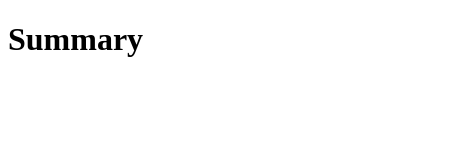
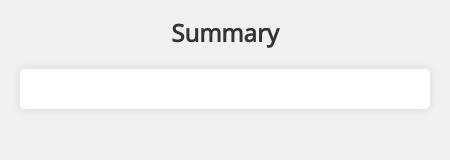
Before and after one commit to ay0503/Briefer, a browser extension: page client/popup.html in a window 400 px wide. Shown: the whole page, 450 px wide, since content can reach past the window. Drawn offline with nearby package versions, Linux system fonts and the light colour scheme.

Commit message:
added styling to popup

```diff
--- /dev/null
+++ b/client/popup.css
@@ -0,0 +1,22 @@
+body {
+  background-color: #f0f0f0;
+  margin: 0;
+  padding: 0;
+  font-family: 'Open Sans', Arial, sans-serif;
+}
+
+#title {
+  text-align: center;
+  color: #333;
+  font-size: 24px;
+}
+
+#summary {
+  margin: 20px;
+  margin-bottom: 30px;
+  padding: 20px;
+  border-radius: 5px;
+  background-color: #fff;
+  box-shadow: 0px 0px 10px rgba(0, 0, 0, 0.1);
+  font-size: 18px;
+}
--- a/client/popup.html
+++ b/client/popup.html
@@ -1,8 +1,20 @@
 <!DOCTYPE html>
 <html>
-  <body>
-    <h1>Summary</h1>
-    <p id="summary"></p>
-    <script src="popup.js"></script>
-  </body>
+<head>
+  <style>
+    body {
+      width: 450px;
+      height: 500px;
+      margin: 15px;
+      font-family: 'Open Sans', Arial, sans-serif;
+    }
+  </style>
+  <link href="https://fonts.googleapis.com/css2?family=Open+Sans&display=swap" rel="stylesheet">
+  <link rel="stylesheet" type="text/css" href="popup.css">
+</head>
+<body>
+  <h1 id="title">Summary</h1>
+  <p id="summary"></p>
+  <script src="popup.js"></script>
+</body>
 </html>
```
